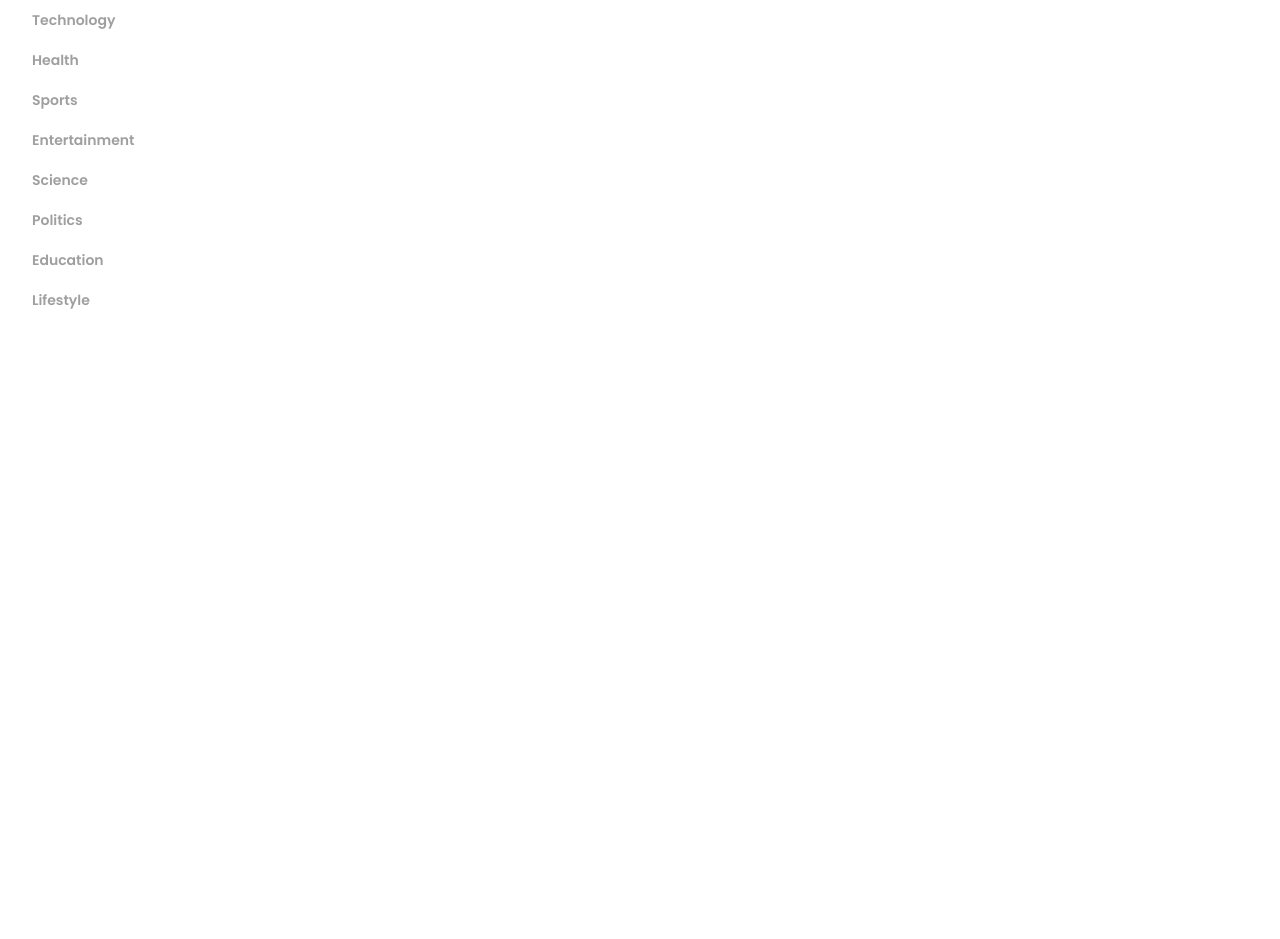
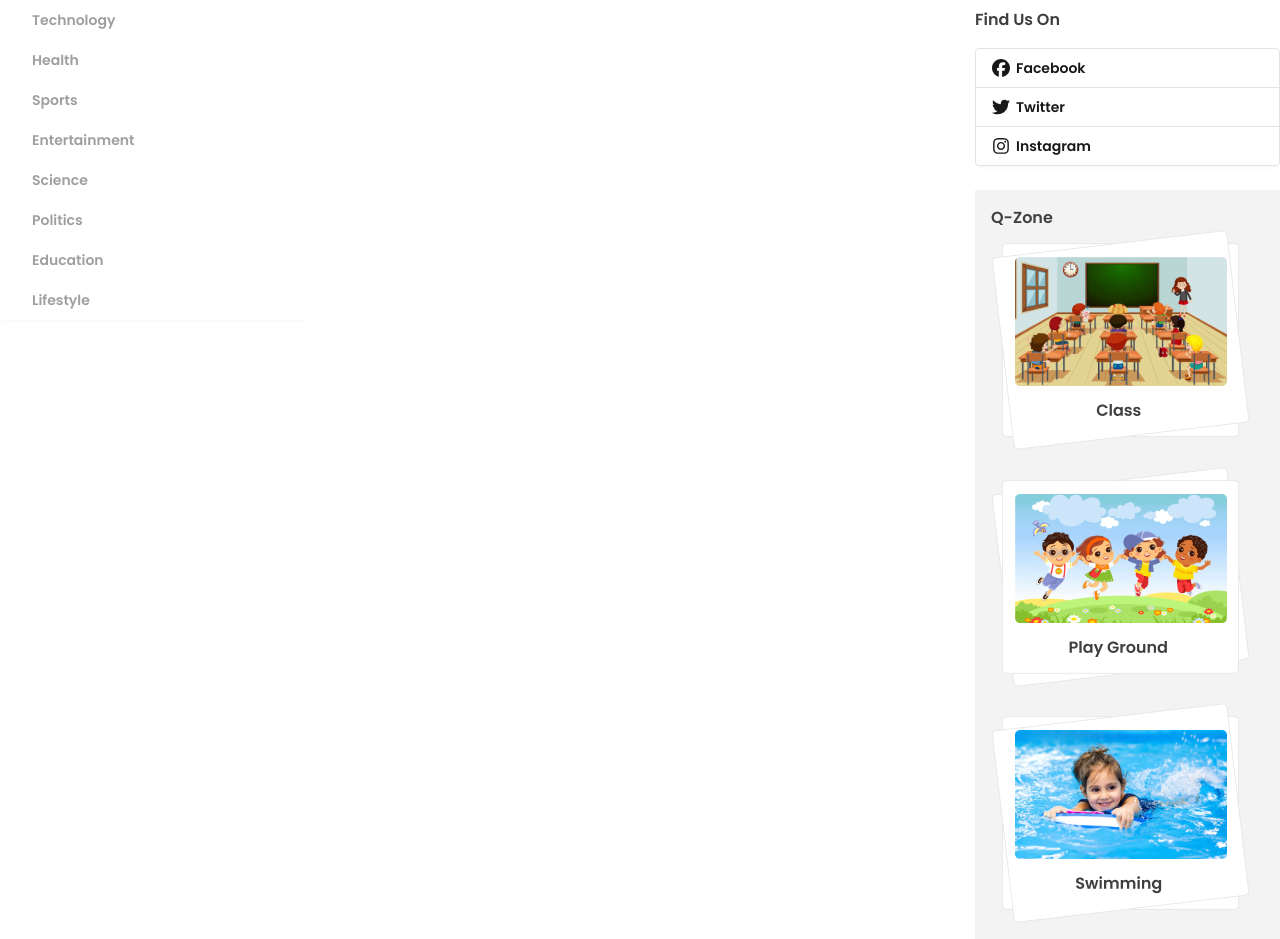
Before and after one commit to shamim1202/dragon-news, a React (Vite) app: page / in a window 1280 px wide. Shown: the part 480-1419 px from the top of the page. Before the commit the page ends 800 px from the top, so only its background shows below. Built offline with nearby package versions, Linux system fonts and the light colour scheme.

Commit message:
left Aside, Main content, right Aside design complete. news data loadand show in the ui

```diff
--- /dev/null
+++ b/src/components/FindUs/FindUs.jsx
@@ -0,0 +1,22 @@
+import { FaFacebook, FaInstagram, FaTwitter } from "react-icons/fa6";
+
+const FindUs = () => {
+  return (
+    <div>
+      <h1 className="md:font-semibold text-accent md:py-4">Find Us On</h1>
+      <div className="join join-vertical w-full">
+        <button className="btn join-item justify-start bg-base-100">
+          <FaFacebook size={18}></FaFacebook>Facebook
+        </button>
+        <button className="btn join-item justify-start bg-base-100">
+          <FaTwitter size={18}></FaTwitter>Twitter
+        </button>
+        <button className="btn join-item justify-start bg-base-100">
+          <FaInstagram size={18}></FaInstagram>Instagram
+        </button>
+      </div>
+    </div>
+  );
+};
+
+export default FindUs;
--- a/src/components/NewsCard/NewsCard.jsx
+++ b/src/components/NewsCard/NewsCard.jsx
@@ -18,7 +18,7 @@ const NewsCard = ({ news }) => {
   return (
     <div className="card border border-base-200 shadow-md hover:shadow-md transition duration-300 bg-base-100">
       {/* Author Info */}
-      <div className="flex items-center justify-between p-4 bg-base-300">
+      <div className="flex items-center justify-between p-4 bg-base-200">
         <div className="flex items-center gap-3">
           <img
             src={author.img}
--- /dev/null
+++ b/src/components/QZone/QZone.jsx
@@ -0,0 +1,18 @@
+import qZoneImage from "../../assets/class.png";
+import qZoneImage2 from "../../assets/playground.png";
+import qZoneImage3 from "../../assets/swimming.png";
+
+const QZone = () => {
+    return (
+        <div className="md:p-4 bg-base-200">
+            <h1 className="md:font-semibold text-accent">Q-Zone</h1>
+            <div className="md:space-y-4">
+                <img src={qZoneImage} alt="" srcset="" />
+                <img src={qZoneImage2} alt="" srcset="" />
+                <img src={qZoneImage3} alt="" srcset="" />
+            </div>
+        </div>
+    );
+};
+
+export default QZone;
--- a/src/components/RightAside/RightAside.jsx
+++ b/src/components/RightAside/RightAside.jsx
@@ -1,8 +1,12 @@
+import FindUs from "../FindUs/FindUs";
+import QZone from "../QZone/QZone";
 import SocialLogin from "../SocialLogin/SocialLogin";
 
 const RightAside = () => {
-  return <div>
+  return <div className="space-y-6">
     <SocialLogin></SocialLogin>
+    <FindUs></FindUs>
+    <QZone></QZone>
   </div>;
 };
 
```
